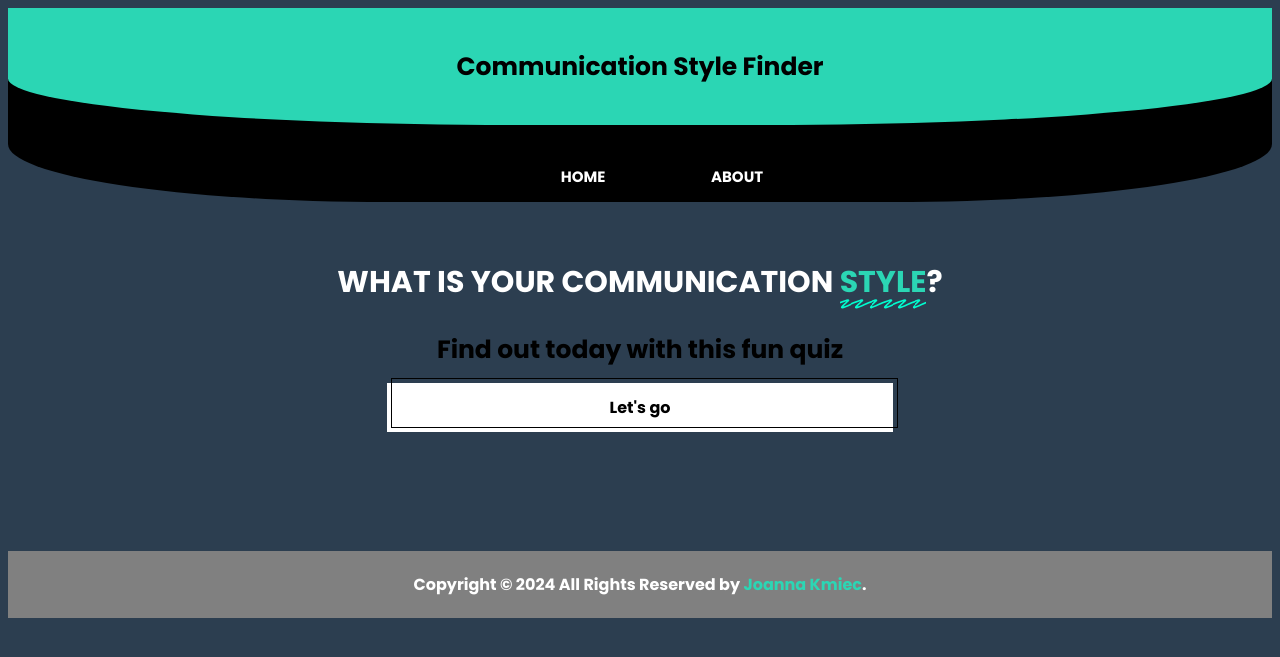
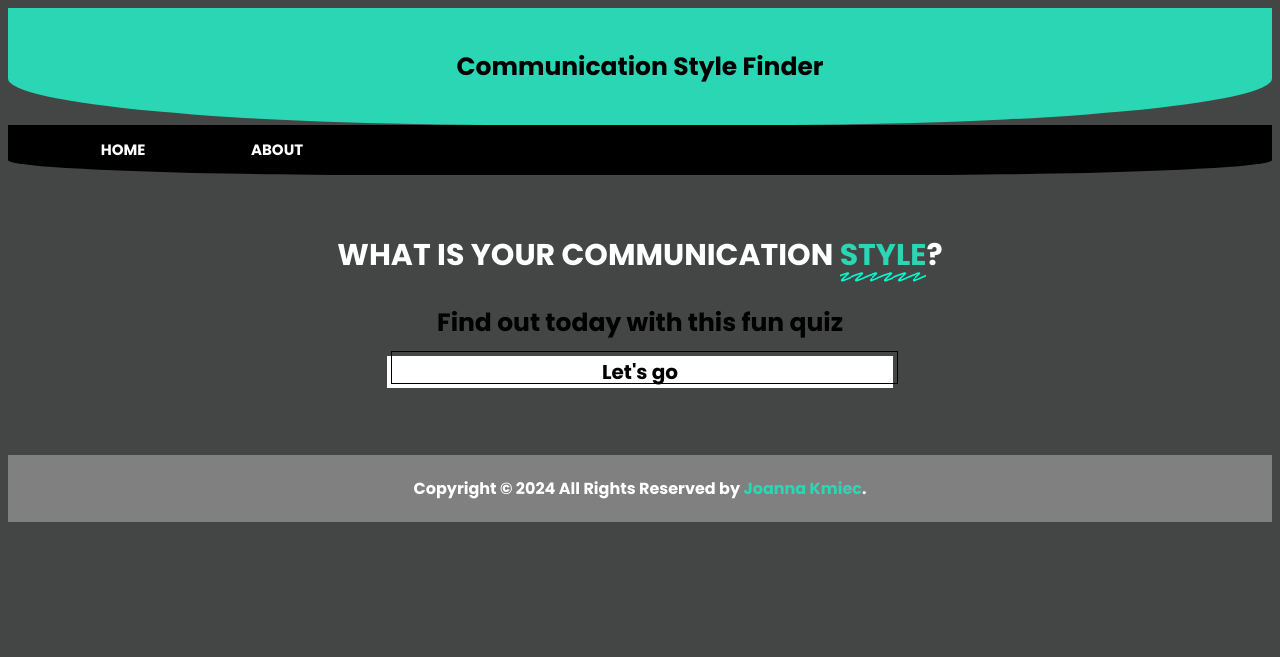
Before and after one commit to JoannaKmiec11/stylequiz, a Flask app: page / in a window 1280 px wide. Shown: the top 657 px of the page. Run offline with Flask 3, Linux system fonts and the light colour scheme.

Commit message:
tidy up plus image test

```diff
--- a/static/styles/main.css
+++ b/static/styles/main.css
@@ -6,24 +6,23 @@
     padding-bottom: 25px;
     border-bottom-left-radius: 40%;
     border-bottom-right-radius: 40%;
-
-
+    margin:auto;
 }
-.top-container {
+/*.top-container {
     background-color: black;
     border-bottom-left-radius: 30%;
     border-bottom-right-radius: 30%;
+    padding: 5%;
+    margin: auto;
+}
+*/
 
-
-}
-nav {
-    margin: 27px auto 0;
-    position: relative;
-   width: fit-content;
-    height: 50px;
+menu {
+    width: auto;
+    margin: auto;
     background-color: #000000;
-
-
+    border-bottom-left-radius: 30%;
+    border-bottom-right-radius: 30%;
 }
 
 nav a {
@@ -74,7 +73,8 @@ a:nth-child(2):hover {
 }
 
 body {
-    background: rgb(44, 62, 80) ;
+   /* background: rgb(44, 62, 80) ; */
+   background: #444645;
     position:relative;
 }
 
@@ -131,7 +131,11 @@ span {
         background-position: 0em;
     }
 }
-.container .button {
+
+main {
+    background-color: none;
+}
+.button {
     position: absolute;
     left: 30%;
     right: 30%;
@@ -169,7 +173,7 @@ span {
 
 @media (min-width: 768px) {
     .button {
-        padding: .75rem 3rem;
+      /*  padding: .75rem 3rem; */
         font-size: 1.25rem;
     }
 }
@@ -215,7 +219,7 @@ input[type="submit"] {
 }*/
 
 .container {
-    margin-bottom: 10%;
+    margin-bottom: 5%;
 }
 
 /*.site-footer p {
@@ -226,12 +230,12 @@ input[type="submit"] {
     padding: 5px;
 }*/
 
-.footer {
+footer {
     position: static;
    /* left: 0;
     bottom: 0;
     width: 100%; */
-    margin-top: 15%;
+    margin-top: 5%;
     padding: 5px;
     background-color: grey;
     color: white;
@@ -240,6 +244,14 @@ input[type="submit"] {
     font-size: 16px;
     font-weight: bold;
  }
+
+ @media (min-width: 768px) {
+    footer {
+      /*  padding: .75rem 3rem; */
+      margin-top: 5%;
+      padding: 5px;
+    }
+}
 
  /*p {
     position: fixed;
--- a/templates/index.html
+++ b/templates/index.html
@@ -9,12 +9,10 @@
 
 <body>
     <header>
-    <div class="top-container">
-        <header>
+        <!--  <div class="top-container"> -->
         <div class="text-container">
             <h2>Communication Style Finder</h2>
         </div>
-        </header>
         <menu>
             <!--  <div class="menu-container"> -->
             <nav>
@@ -22,28 +20,29 @@
                 <a href="#">About</a>
 
             </nav>
-            <!--  </div> -->
+            <!--   </div> -->
             <div class="animation start-home"></div>
         </menu>
-    </div>
+    </header>
     <main>
-        <div class="main-container">
-            <div>
+        <!-- <div> -->
         <h1>What is your communication <span class="fancy"> style</span>?</h1>
         <h2>Find out today with this fun quiz</h2>
-            </div>
-            <div class="container">
+        <!--   </div> -->
+        <!--  <div class="container"> -->
         <form action="{{ url_for('question') }}">
             <button type="submit" class="button" value="Start">Let's go</button>
         </form>
-            </div>
-        </div>
+        <!--  </div> -->
     </main>
-    <div class="footer">
+
+    <br><br>
+
+    <footer>
         <p>Copyright &copy; 2024 All Rights Reserved by
             <span>Joanna Kmiec</span>.
         </p>
-    </div>
+    </footer>
 </body>
 
 </html>
--- a/templates/question.html
+++ b/templates/question.html
@@ -33,11 +33,11 @@
       </section>
     </div>
   </main>
-  <div class="footer">
+  <footer>
     <p>Copyright &copy; 2024 All Rights Reserved by
       <span>Joanna Kmiec</span>.
     </p>
-  </div>
+  </footer>
 </body>
 
 </html>
--- a/templates/your_style.html
+++ b/templates/your_style.html
@@ -22,7 +22,7 @@
         <h3>{{ style["People"] }}</h3>
         </div>
     </main>
-    <footer class="footer">
+    <footer>
         <p>Copyright &copy; 2024 All Rights Reserved by
             <span>Joanna Kmiec</span>.
         </p>
```
Also changed, not shown: assets/images/20230901_131717.jpg (added). Lines whose indentation alone changed are shown as unchanged.
